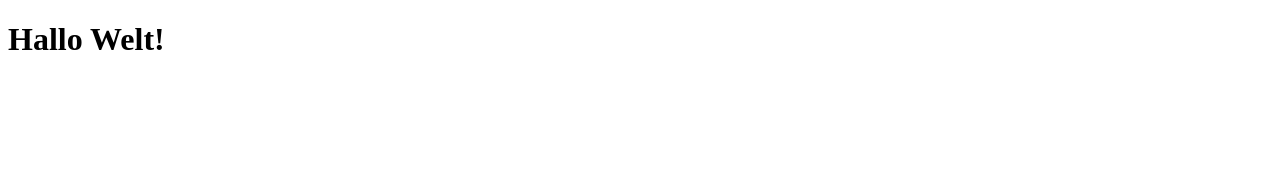
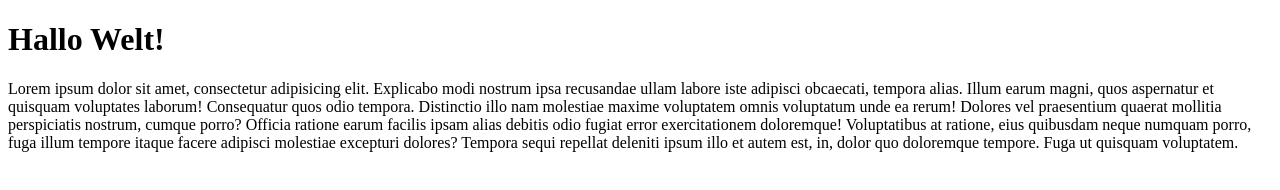
Before and after one commit to herbertnikolajewskidci/Deployment-Test-20240129, a plain HTML site: page index.html in a window 1280 px wide. Drawn offline with Linux system fonts and the light colour scheme.

Commit message:
paragraph added

```diff
--- a/index.html
+++ b/index.html
@@ -7,5 +7,18 @@
   </head>
   <body>
     <h1>Hallo Welt!</h1>
+    <p>
+      Lorem ipsum dolor sit amet, consectetur adipisicing elit. Explicabo modi
+      nostrum ipsa recusandae ullam labore iste adipisci obcaecati, tempora
+      alias. Illum earum magni, quos aspernatur et quisquam voluptates laborum!
+      Consequatur quos odio tempora. Distinctio illo nam molestiae maxime
+      voluptatem omnis voluptatum unde ea rerum! Dolores vel praesentium quaerat
+      mollitia perspiciatis nostrum, cumque porro? Officia ratione earum facilis
+      ipsam alias debitis odio fugiat error exercitationem doloremque!
+      Voluptatibus at ratione, eius quibusdam neque numquam porro, fuga illum
+      tempore itaque facere adipisci molestiae excepturi dolores? Tempora sequi
+      repellat deleniti ipsum illo et autem est, in, dolor quo doloremque
+      tempore. Fuga ut quisquam voluptatem.
+    </p>
   </body>
 </html>
```
